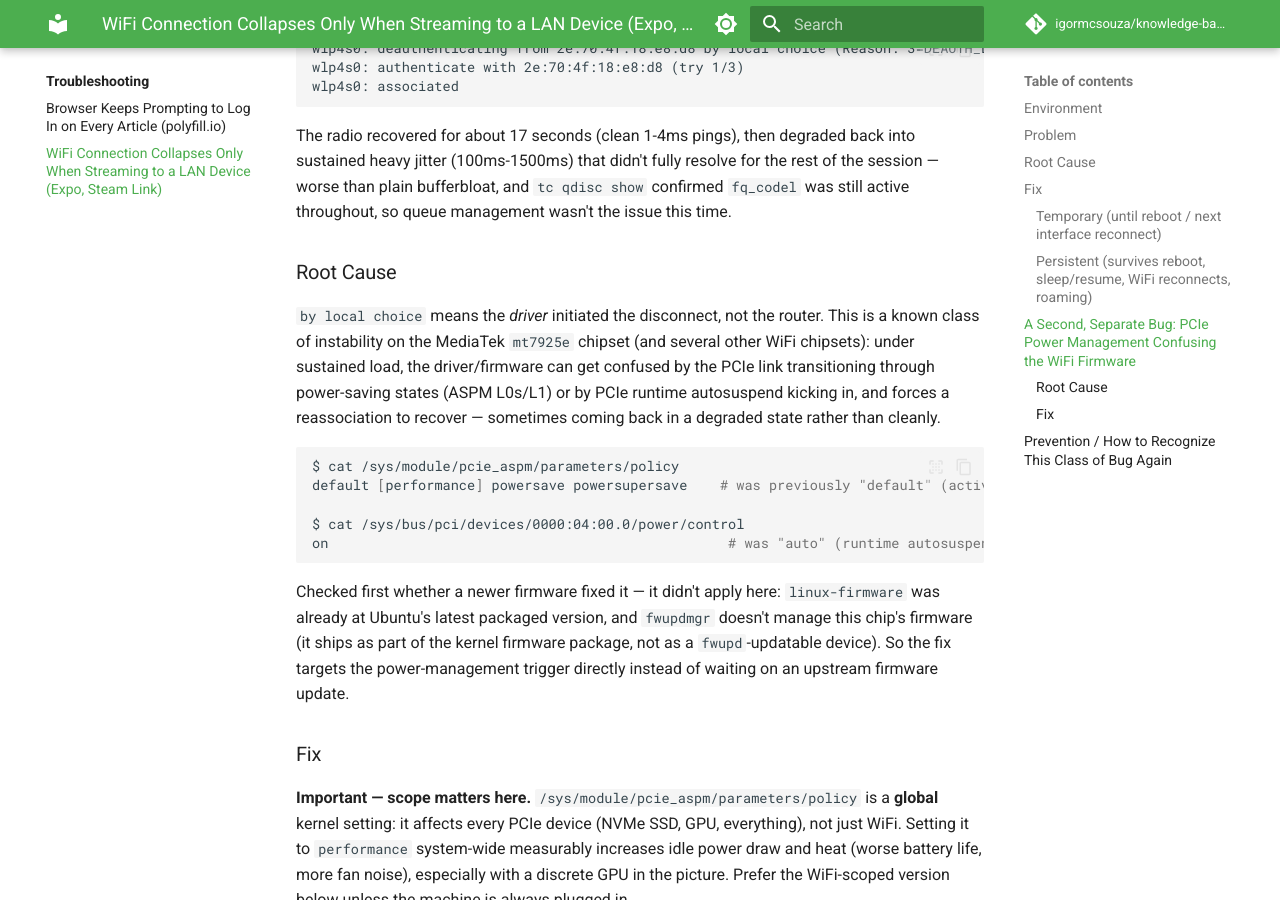
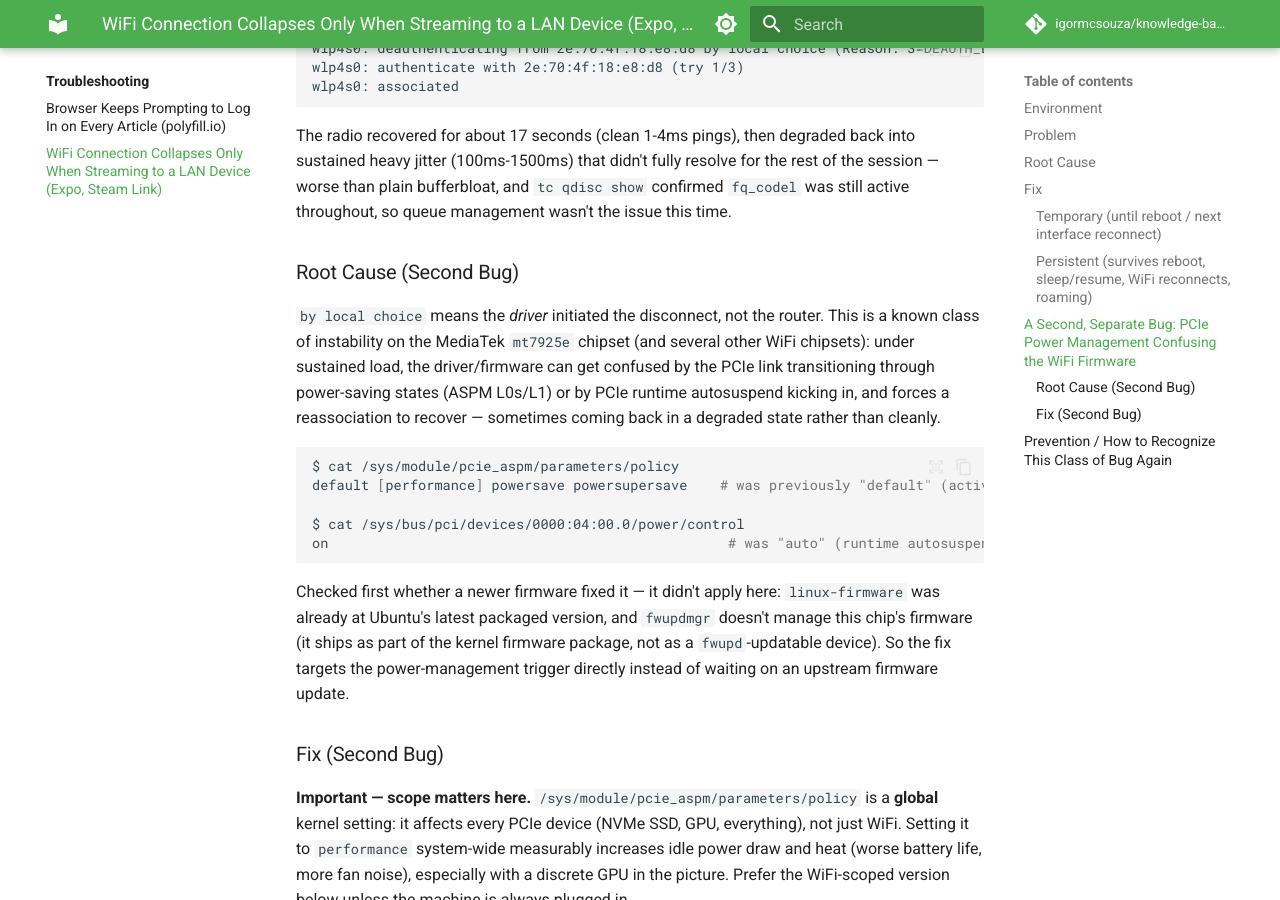
Before and after one commit to igormcsouza/knowledge-base, an MkDocs documentation site: the page built from docs/troubleshooting/wifi-bufferbloat-lan-streaming-drops.md, in a window 1280 px wide and 900 px high, scrolled down 4427 px. Built offline with MkDocs 1.6.1 and Material for MkDocs 9.7.7, drawn with Linux system fonts in a browser that asks for light colours; comment, search, counter and statistics services are not loaded.

Commit message:
Disambiguate duplicate Root Cause/Fix headers (MD024)

```diff
--- a/docs/troubleshooting/wifi-bufferbloat-lan-streaming-drops.md
+++ b/docs/troubleshooting/wifi-bufferbloat-lan-streaming-drops.md
@@ -213,7 +213,7 @@ sustained heavy jitter (100ms-1500ms) that didn't fully resolve for the rest of
 session — worse than plain bufferbloat, and `tc qdisc show` confirmed `fq_codel` was
 still active throughout, so queue management wasn't the issue this time.
 
-### Root Cause
+### Root Cause (Second Bug)
 
 `by local choice` means the *driver* initiated the disconnect, not the router. This is a
 known class of instability on the MediaTek `mt7925e` chipset (and several other WiFi
@@ -236,7 +236,7 @@ chip's firmware (it ships as part of the kernel firmware package, not as a
 `fwupd`-updatable device). So the fix targets the power-management trigger directly
 instead of waiting on an upstream firmware update.
 
-### Fix
+### Fix (Second Bug)
 
 **Important — scope matters here.** `/sys/module/pcie_aspm/parameters/policy` is a
 **global** kernel setting: it affects every PCIe device (NVMe SSD, GPU, everything), not
```
